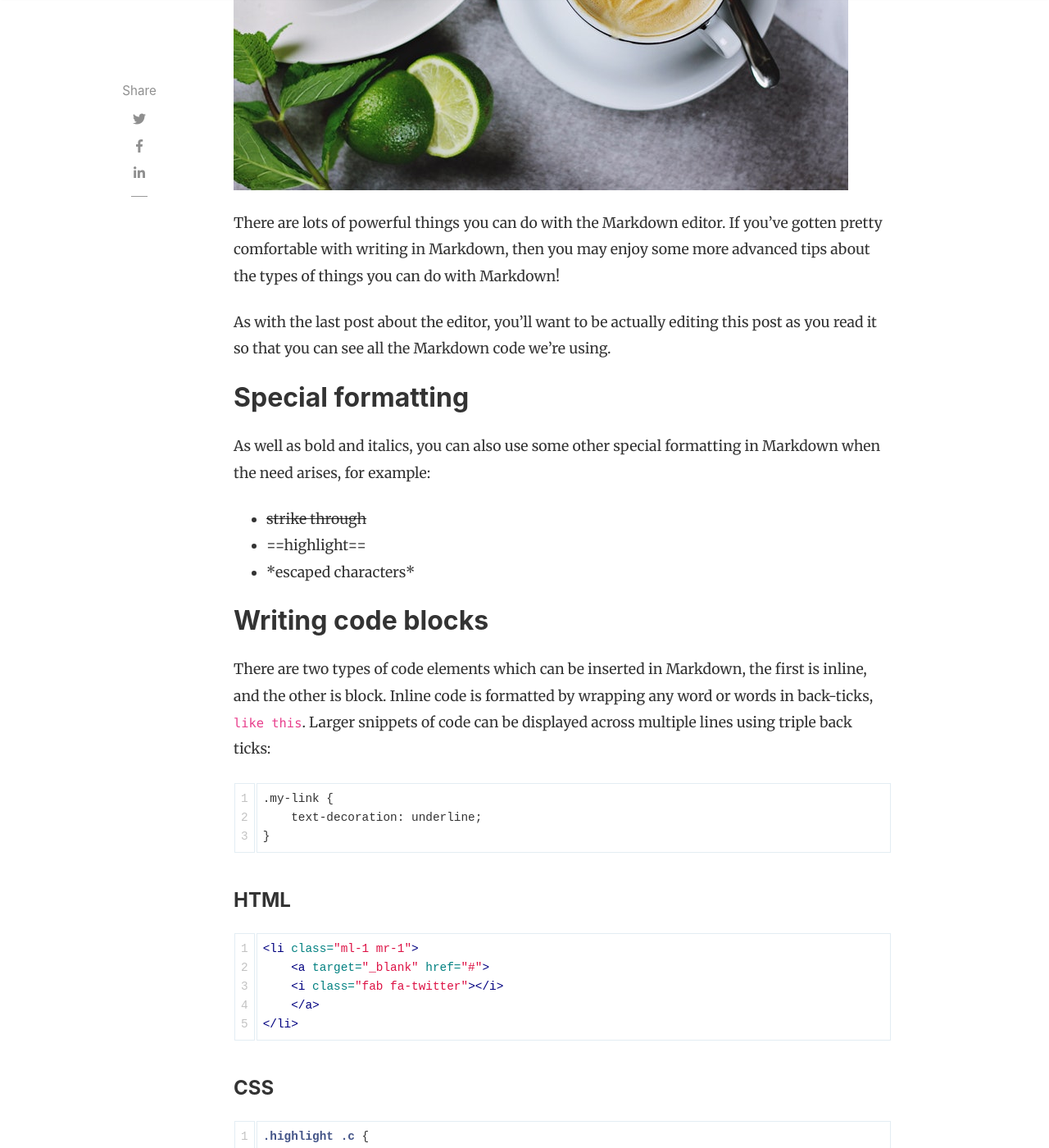
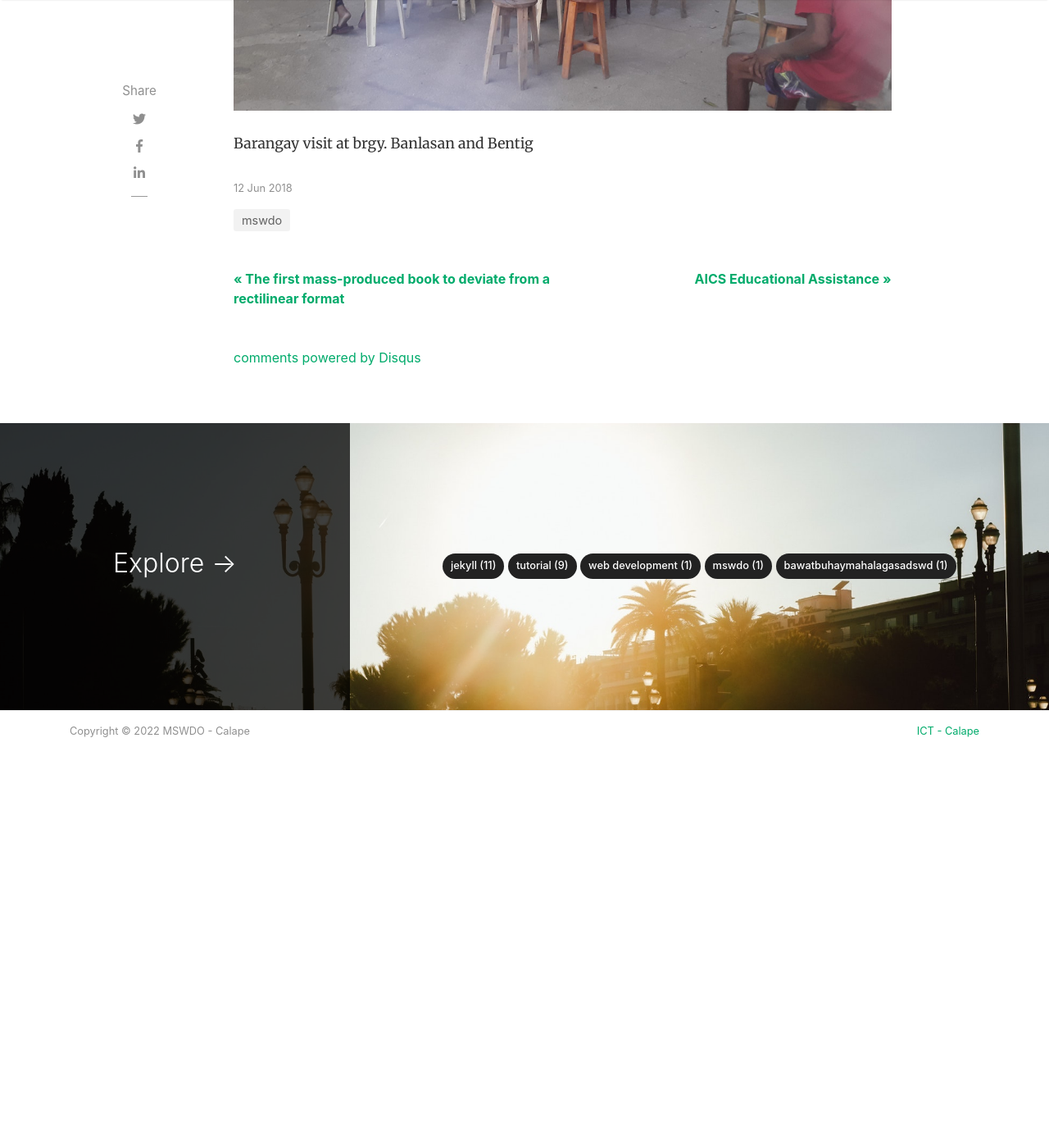
Before and after one commit to lgu-calape/mswdo-website, a Jekyll site: the page built from _posts/2018-06-12-powerful-things-markdown-editor.md, in a window 1280 px wide and 1400 px high, scrolled down 731 px. Shown: the whole window at 82% size. Built offline with Jekyll 4.4.1, drawn with Linux system fonts in a browser that asks for light colours; nearby versions of some CDN libraries; comment, search, counter and statistics services are not loaded; after the commit the page ends 1706 px from its top, so only the background shows below that; some of the changed text lies outside the part shown.

Commit message:
Update 2018-06-12-powerful-things-markdown-editor.md

````diff
--- a/_posts/2018-06-12-powerful-things-markdown-editor.md
+++ b/_posts/2018-06-12-powerful-things-markdown-editor.md
@@ -1,104 +1,11 @@
 ---
 layout: post
-title:  "Powerful things you can do with the Markdown editor"
-author: sal
-categories: [ Jekyll, tutorial ]
-image: assets/images/16.jpg
+title:  "Barangay Visit"
+author: mswdo
+categories: [mswdo]
+featured: true
+hidden: true
+image: assets/images/302141212_118460940975264_78281100010701854_n.jpg
 ---
-There are lots of powerful things you can do with the Markdown editor. If you've gotten pretty comfortable with writing in Markdown, then you may enjoy some more advanced tips about the types of things you can do with Markdown!
 
-As with the last post about the editor, you'll want to be actually editing this post as you read it so that you can see all the Markdown code we're using.
-
-
-## Special formatting
-
-As well as bold and italics, you can also use some other special formatting in Markdown when the need arises, for example:
-
-+ ~~strike through~~
-+ ==highlight==
-+ \*escaped characters\*
-
-
-## Writing code blocks
-
-There are two types of code elements which can be inserted in Markdown, the first is inline, and the other is block. Inline code is formatted by wrapping any word or words in back-ticks, `like this`. Larger snippets of code can be displayed across multiple lines using triple back ticks:
-
-```
-.my-link {
-    text-decoration: underline;
-}
-```
-
-#### HTML
-
-```html
-<li class="ml-1 mr-1">
-    <a target="_blank" href="#">
-    <i class="fab fa-twitter"></i>
-    </a>
-</li>
-```
-
-#### CSS
-
-```css
-.highlight .c {
-    color: #999988;
-    font-style: italic;
-}
-.highlight .err {
-    color: #a61717;
-    background-color: #e3d2d2;
-}
-```
-
-#### JS
-
-```js
-// alertbar later
-$(document).scroll(function () {
-    var y = $(this).scrollTop();
-    if (y > 280) {
-        $('.alertbar').fadeIn();
-    } else {
-        $('.alertbar').fadeOut();
-    }
-});
-```
-
-#### Python
-
-```python
-print("Hello World")
-```
-
-#### Ruby
-
-```ruby
-require 'redcarpet'
-markdown = Redcarpet.new("Hello World!")
-puts markdown.to_html
-```
-
-#### C
-
-```c
-printf("Hello World");
-```
-
-
-
-
-![walking]({{ site.baseurl }}/assets/images/8.jpg)
-
-## Reference lists
-
-The quick brown jumped over the lazy.
-
-Another way to insert links in markdown is using reference lists. You might want to use this style of linking to cite reference material in a Wikipedia-style. All of the links are listed at the end of the document, so you can maintain full separation between content and its source or reference.
-
-## Full HTML
-
-Perhaps the best part of Markdown is that you're never limited to just Markdown. You can write HTML directly in the Markdown editor and it will just work as HTML usually does. No limits! Here's a standard YouTube embed code as an example:
-
-<p><iframe style="width:100%;" height="315" src="https://www.youtube.com/embed/Cniqsc9QfDo?rel=0&amp;showinfo=0" frameborder="0" allowfullscreen></iframe></p>
+Barangay visit at brgy. Banlasan and Bentig
````
